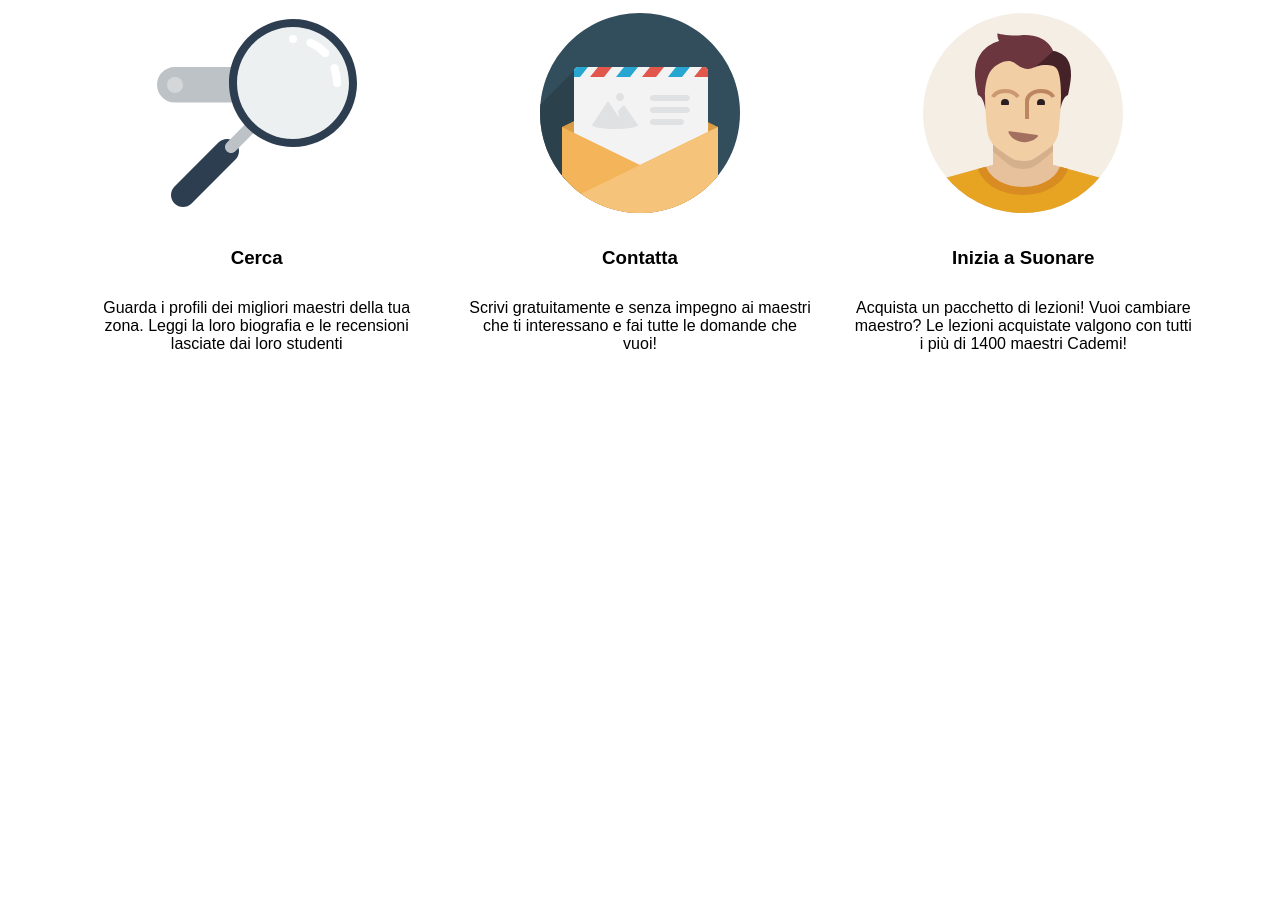
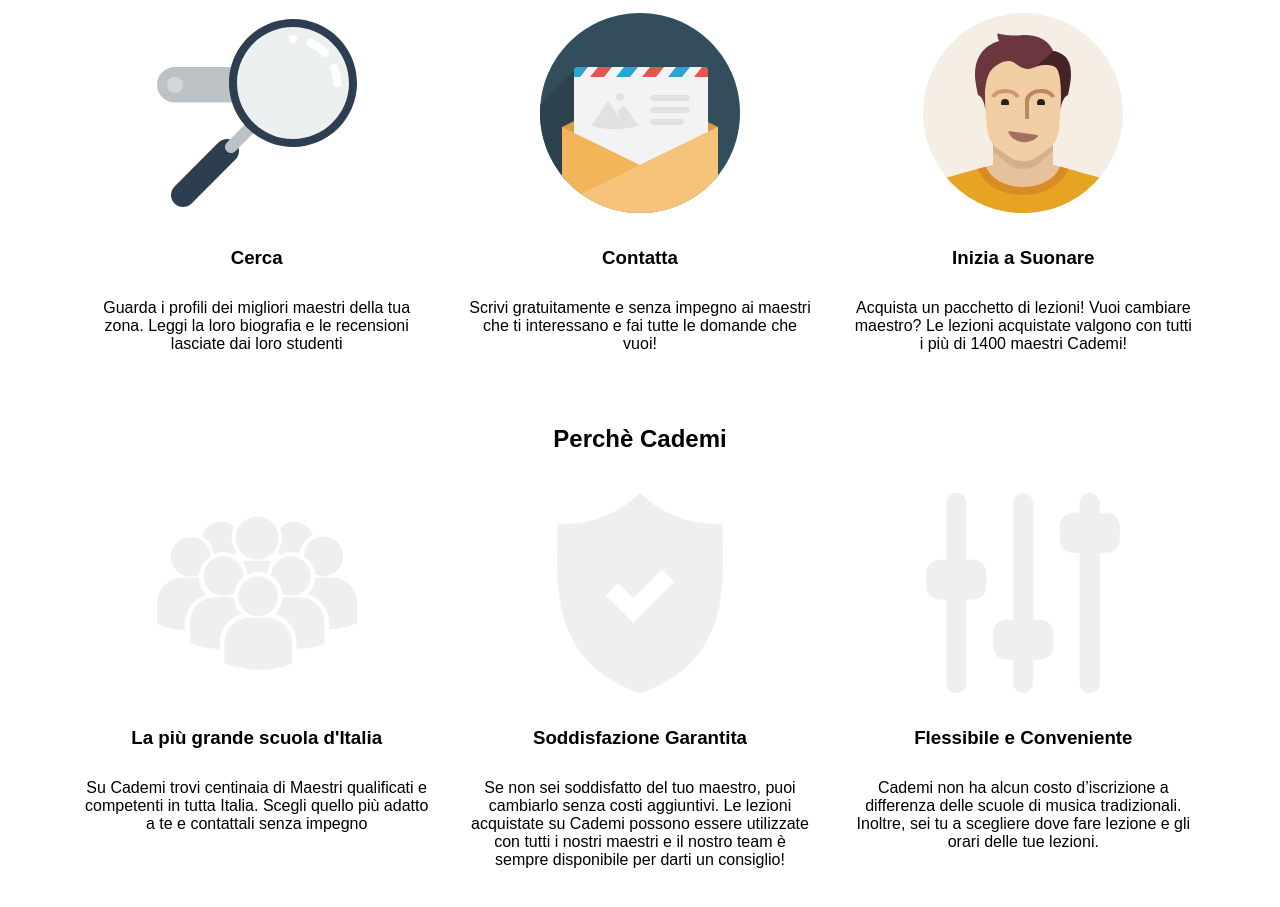
Before and after one commit to SantosIvanAlvaChavez/html-css-resp-wannabe-12bool, a plain HTML site: page index.html in a window 1280 px wide. Shown: the part 565-1472 px from the top of the page. Before the commit the page ends 960 px from the top, so only its background shows below. Drawn offline with Linux system fonts and the light colour scheme.

Commit message:
Wannabe-12bool - final

```diff
--- a/index.html
+++ b/index.html
@@ -63,9 +63,35 @@
       </section>
 
       <section>
-
+        <div class="container">
+          <div class="col-xs-12">
+            <h2>Perchè Cademi</h2>
+            <div class="container">
+              <div class="col-xs-12 col-md-6 col-lg-4">
+                <div class="box">
+                  <img src="./img/icon/profile.png" alt="profile">
+                  <h3>La più grande scuola d'Italia</h3>
+                  <p>Su Cademi trovi centinaia di Maestri qualificati e competenti in tutta Italia. Scegli quello più adatto a te e contattali senza impegno</p>
+                </div>
+              </div>
+              <div class="col-xs-12 col-md-6 col-lg-4">
+                <div class="box">
+                  <img src="./img/icon/secure.png" alt="secure">
+                  <h3>Soddisfazione Garantita</h3>
+                  <p>Se non sei soddisfatto del tuo maestro, puoi cambiarlo senza costi aggiuntivi. Le lezioni acquistate su Cademi possono essere utilizzate con tutti i nostri maestri e il nostro team è sempre disponibile per darti un consiglio!</p>
+                </div>
+              </div>
+              <div class="col-xs-12 col-md-6 col-lg-4">
+                <div class="box">
+                  <img src="./img/icon/flex.png" alt="flex">
+                  <h3>Flessibile e Conveniente</h3>
+                  <p>Cademi non ha alcun costo d’iscrizione a differenza delle scuole di musica tradizionali. Inoltre, sei tu a scegliere dove fare lezione e gli orari delle tue lezioni.</p>
+                </div>
+              </div>
+            </div>
+          </div>
+        </div>
       </section>
-
     </main>
   </body>
 </html>
```
